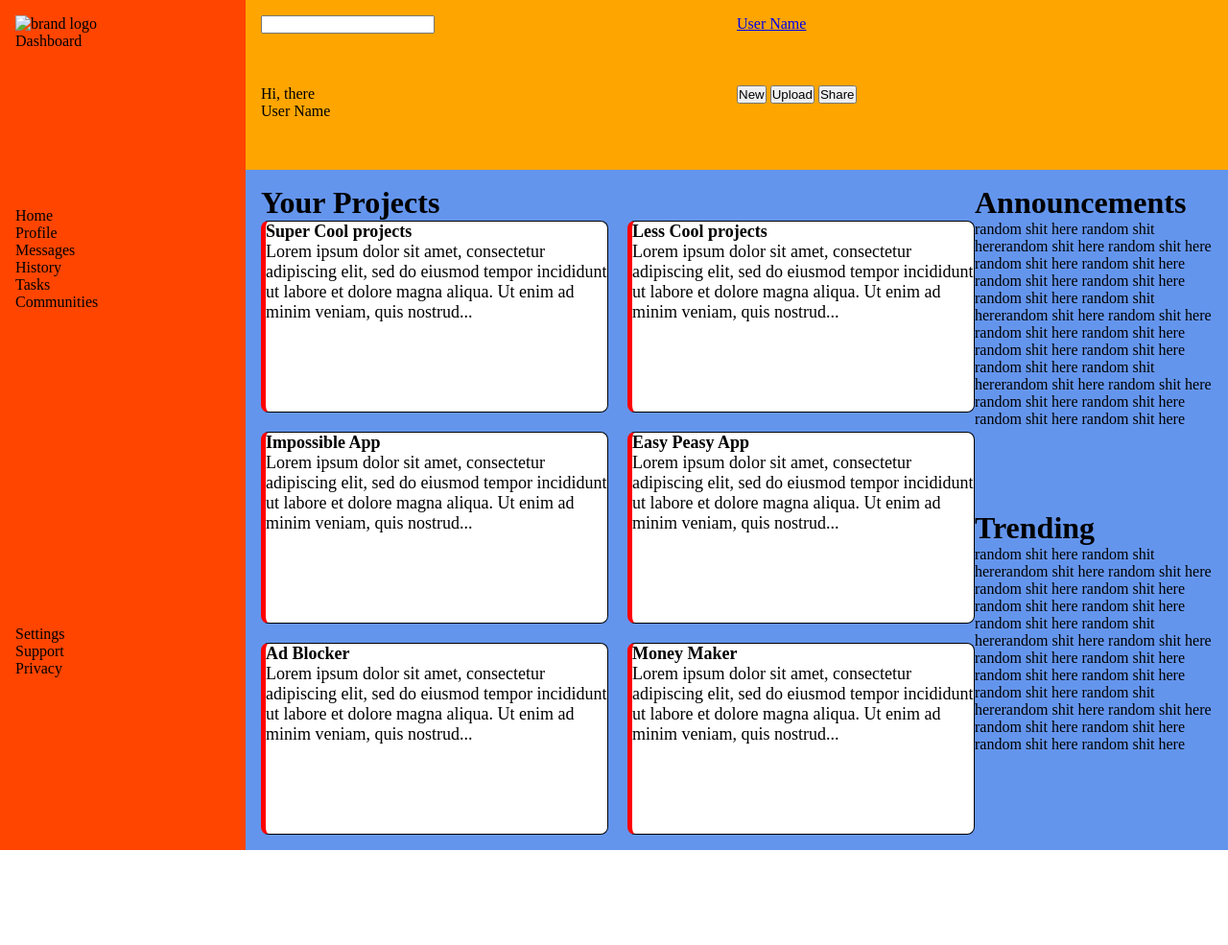
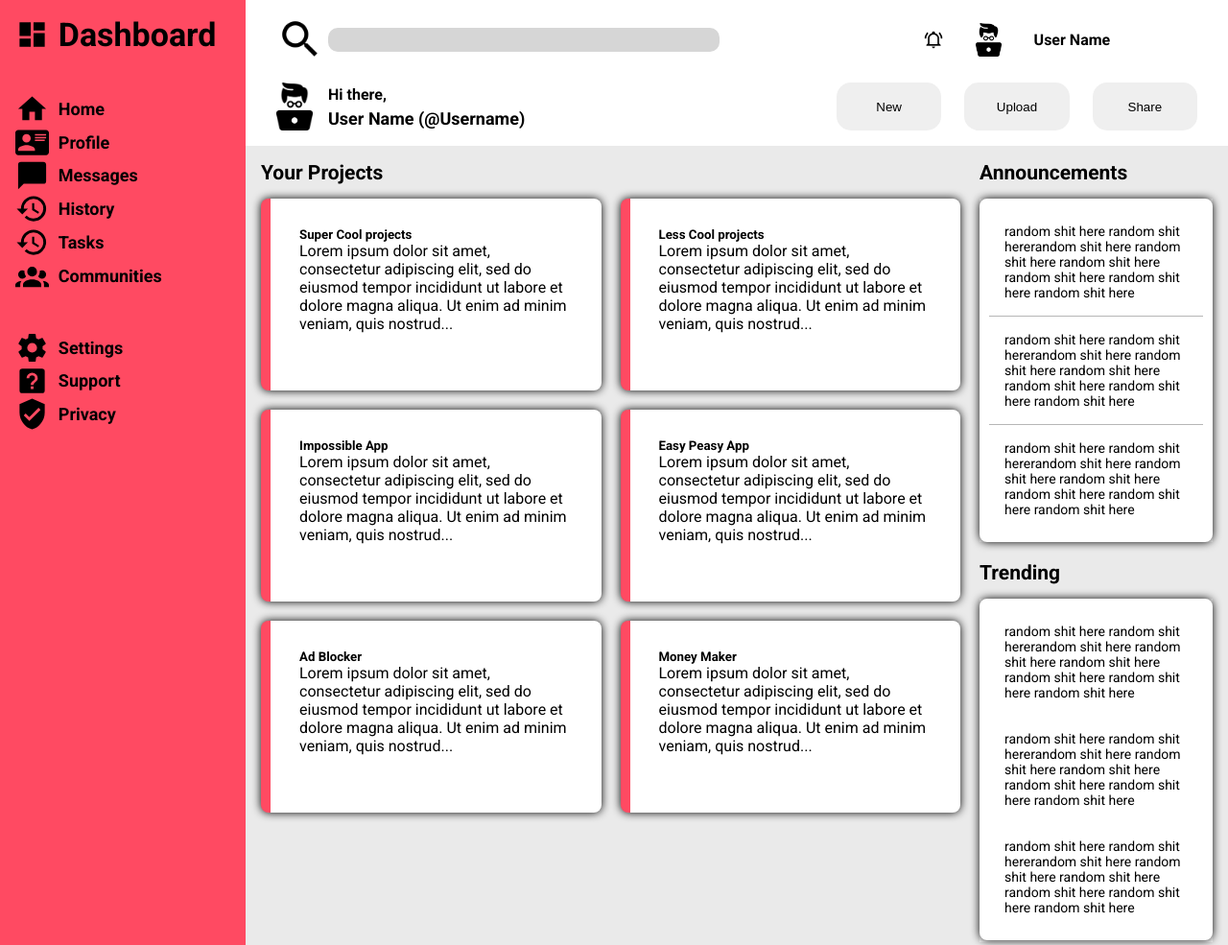
Before and after one commit to TelbXXn/Admin-Dashboard, a plain HTML site: page index.html in a window 1280 px wide. Shown: the top 985 px of the page at 96% size. Before the commit the page ends 886 px from the top, so only its background shows below. Drawn offline with Linux system fonts and the light colour scheme.

Commit message:
Finalized styling and added icon files

```diff
--- a/index.html
+++ b/index.html
@@ -10,14 +10,18 @@
     <div class="container">
       <div class="header">
         <div class="searchbar">
+          <img src="imgs/icons/magnify.png" alt="search button" height="50px">
           <input type="search" name="search" id="search">
         </div>
         <div class="user">
-          <a href="./user">User Name</a>
+          <img src="imgs/icons/bell-ring-outline.png" alt="notifications" height="20px">
+          <img src="imgs/icons/solid-icon-for-geek-vector.jpg" alt="account icon" height="35px">
+          <a href=#>User Name</a>
         </div>
         <div class="greeting">
-          <p>Hi, there</p>
-          <p>User Name</p>
+          <img src="imgs/icons/solid-icon-for-geek-vector.jpg" alt="account icon" height="50px">
+          <p class="hi">Hi there,</p>
+          <p class="name">User Name (@Username)</p>
         </div>
         <div class="buttons">
           <button>New</button>
@@ -29,70 +33,73 @@
 
       <div class="sidebar">
         <div class="logo">
-          <img src="image" alt="brand logo">
-          <p>Dashboard</p>
+          <a><img src="imgs/icons/view-dashboard.svg" alt="brand logo">Dashboard</a>
         </div>
         <div class="menu-1">
           <ul>
-            <li>Home</li>
-            <li>Profile</li>
-            <li>Messages</li>
-            <li>History</li>
-            <li>Tasks</li>
-            <li>Communities</li>
+            <li><img src="imgs/icons/home.svg" alt="home button">Home</li>
+            <li><img src="imgs/icons/card-account-details.svg" alt="profile button">Profile</li>
+            <li><img src="imgs/icons/message.svg" alt="profile button">Messages</li>
+            <li><img src="imgs/icons/history.svg" alt="profile button">History</li>
+            <li><img src="imgs/icons/history.svg" alt="tasks">Tasks</li>
+            <li><img src="imgs/icons/account-group.svg" alt="communities">Communities</li>
           </ul>
         </div>
         <div class="menu-2">
           <ul>
-            <li>Settings</li>
-            <li>Support</li>
-            <li>Privacy</li>
+            <li><img src="imgs/icons/cog.svg" alt="settings">Settings</li>
+            <li><img src="imgs/icons/help-box.svg" alt="support">Support</li>
+            <li><img src="imgs/icons/shield-check.svg" alt="privacy">Privacy</li>
           </ul>
         </div>
       </div>
 
       <div class="dashbody">
         <div class="projects">
-          <h1>Your Projects</h1>
+          <h2>Your Projects</h2>
           <div class="card-deck">
             <div class="card">
-              <h4>Super Cool projects</h4>
+              <h5>Super Cool projects</h4>
               <p>Lorem ipsum dolor sit amet, consectetur adipiscing elit, sed do eiusmod tempor incididunt ut labore et dolore magna aliqua. Ut enim ad minim veniam, quis nostrud...</p>
             </div>
             <div class="card">
-              <h4>Less Cool projects</h4>
+              <h5>Less Cool projects</h4>
               <p>Lorem ipsum dolor sit amet, consectetur adipiscing elit, sed do eiusmod tempor incididunt ut labore et dolore magna aliqua. Ut enim ad minim veniam, quis nostrud...</p>
             </div>
             <div class="card">
-              <h4>Impossible App</h4>
+              <h5>Impossible App</h4>
               <p>Lorem ipsum dolor sit amet, consectetur adipiscing elit, sed do eiusmod tempor incididunt ut labore et dolore magna aliqua. Ut enim ad minim veniam, quis nostrud...</p>
             </div>
             <div class="card">
-              <h4>Easy Peasy App</h4>
+              <h5>Easy Peasy App</h4>
               <p>Lorem ipsum dolor sit amet, consectetur adipiscing elit, sed do eiusmod tempor incididunt ut labore et dolore magna aliqua. Ut enim ad minim veniam, quis nostrud...</p>
             </div>
             <div class="card">
-              <h4>Ad Blocker</h4>
+              <h5>Ad Blocker</h4>
               <p>Lorem ipsum dolor sit amet, consectetur adipiscing elit, sed do eiusmod tempor incididunt ut labore et dolore magna aliqua. Ut enim ad minim veniam, quis nostrud...</p>
             </div>
             <div class="card">
-              <h4>Money Maker</h4>
+              <h5>Money Maker</h4>
               <p>Lorem ipsum dolor sit amet, consectetur adipiscing elit, sed do eiusmod tempor incididunt ut labore et dolore magna aliqua. Ut enim ad minim veniam, quis nostrud...</p>
             </div>
         </div>
         </div>
 
           <div class="announcements">
-            <h1>Announcements</h1>
-              <p>random shit here random shit hererandom shit here random shit here random shit here random shit here random shit here random shit here </p>
-              <p>random shit here random shit hererandom shit here random shit here random shit here random shit here random shit here random shit here </p>
-              <p>random shit here random shit hererandom shit here random shit here random shit here random shit here random shit here random shit here </p>
+            <h2>Announcements</h2>
+              <ul>
+                <li>random shit here random shit hererandom shit here random shit here random shit here random shit here random shit here random shit here </li>
+                <li>random shit here random shit hererandom shit here random shit here random shit here random shit here random shit here random shit here </li>
+                <li>random shit here random shit hererandom shit here random shit here random shit here random shit here random shit here random shit here </li>
+              </ul>
           </div>
           <div class="trending">
-            <h1>Trending</h1>
-              <p>random shit here random shit hererandom shit here random shit here random shit here random shit here random shit here random shit here </p>
-              <p>random shit here random shit hererandom shit here random shit here random shit here random shit here random shit here random shit here </p>
-              <p>random shit here random shit hererandom shit here random shit here random shit here random shit here random shit here random shit here </p>
+            <h2>Trending</h2>
+              <ul>
+                <li>random shit here random shit hererandom shit here random shit here random shit here random shit here random shit here random shit here </li>
+                <li>random shit here random shit hererandom shit here random shit here random shit here random shit here random shit here random shit here </li>
+                <li>random shit here random shit hererandom shit here random shit here random shit here random shit here random shit here random shit here </li>
+              </ul>
           </div>
     </div>
 
--- a/style.css
+++ b/style.css
@@ -8,6 +8,8 @@
 #161621
 
 */
+
+@import url('https://fonts.googleapis.com/css2?family=Roboto:ital,wght@0,100;0,300;0,400;0,500;0,700;0,900;1,100;1,300;1,400;1,500;1,700;1,900&display=swap');
 
 * {
   margin: 0;
@@ -25,53 +27,140 @@ ul {
   grid-template-rows: 1fr 4fr;
   grid-template-areas: "sidebar header"
   "sidebar main";
+  font-family: "Roboto";
+
+  height: 100vh;
 
 }
 
+img {
+  padding-right: 10px;
+}
 
-.header,
 .sidebar,
 .dashbody {
   padding: 1rem;
 }
 
 .header {
-  background-color: orange;
+  background-color: white;
+  gap: 20px;
+  box-shadow: 0 0 20px;
 
   grid-area: header;
 
   display: grid;
-  grid-template-columns: 1fr 1fr;
-  grid-template-rows: 1fr 1fr;
+  grid-template-columns: 6fr 4fr;
+  padding: 1rem 2rem;
+  font-weight: bold;
 
 }
 
-.sidebar {
-  background-color: orangered;
-  grid-area: sidebar;
+.greeting {
+  display: grid;
+  grid-template-columns: 24px 1fr;
+  column-gap: 30px;
+  align-items: center;
+}
+
+.greeting img {
+  grid-column: 1;
+  grid-row: 1 / 3;
+}
+
+.name {
+  font-size: large;
+}
+
+.user {
+  justify-self: center;
 
   display: grid;
+  grid-auto-flow: column;
+  gap: 24px;
+  align-items: center;
+
+}
+
+.user a:link {
+  text-decoration: none;
+  color: black;
+}
+
+.searchbar {
+  display: grid;
+  grid-template-columns: 24px 1fr;
+  column-gap: 30px;
+  align-items: center;
+}
+
+.searchbar input {
+  width: 80%;
+  height: 50%;
+  border-radius: 10px;
+  background-color: rgb(214, 214, 214);
+  border: none;
+}
+
+.buttons {
+  display: grid;
+  grid-template-columns: 1fr 1fr 1fr;
+  gap: 24px;
+}
+
+.buttons button{
+  border: none;
+  border-radius: 15px;
+  font-style: bold;
+}
+
+.sidebar {
+  background-color: #ff4a62;
+  grid-area: sidebar;
+  font-size: 18px;
+  font-weight: bold;
+  /* display: grid; */
   /* grid-template-rows: repeat(8, 1fr); */
+
 }
 
 
-.menu-1 {
-  grid-row: 2;
+
+.logo,
+.menu-1,
+.menu-2 {
+  padding-bottom: 40px;
 }
 
-.menu-2 {
-  grid-row: 4;
+.logo {
+  font-size: 34px;
+}
+
+
+.logo a,
+.menu-1 ul li,
+.menu-2 ul li {
+  display: grid;
+  grid-template-columns: 1fr 4fr;
+  align-items: center;
 }
 
 .dashbody {
-  background-color: cornflowerblue;
+  font-size: 14px;
+  background-color: rgb(234, 234, 234);
   grid-area: main;
 
   display: grid;
   grid-template-columns: 3fr 1fr;
   grid-template-rows: 1fr 1fr;
   grid-template-areas: "body ann"
-  "body trending"
+  "body trending";
+  gap: 20px;
+}
+
+h2 {
+  background-color: rgb(234, 234, 234);
+  padding-bottom: 15px;
 }
 
 .projects {
@@ -84,24 +173,45 @@ ul {
   display: grid;
   grid-template-columns: repeat(auto-fill, minmax(300px, 1fr));
   gap: 20px;
+  background-color: rgb(234, 234, 234);
 
 }
 
 .card {
   height: 200px;
-  font-size: 18px;
+  font-size: 16px;
   background-color: white;
   border-radius: 8px;
-  border: 1px solid black;
-  border-left-color: red;
-  border-left-width: 5px;
+  border-left: 10px solid #ff4a62;;
+  padding: 30px;
+  box-shadow: 0px 0px 10px;
 
 }
 
 .announcements {
   grid-area: ann;
+  background-color: white;
+
 }
+
+.announcements ul li:not(:first-child) {
+  border-top: 1px solid rgb(182, 182, 182);
+}
+
+.announcements ul li,
+.trending ul li {
+  padding: 16px;
+}
+
+.announcements ul,
+.trending ul {
+  box-shadow: 0px 0px 10px;
+  border-radius: 8px;
+  padding: 10px;
+}
+
 
 .trending {
   grid-area: trending;
+  background-color: white;
 }
```
Also changed, not shown: imgs/icons/account-group.svg (added), imgs/icons/bell-ring-outline.png (added), imgs/icons/bell-ring-outline.svg (added), imgs/icons/card-account-details.svg (added), imgs/icons/cog.svg (added), imgs/icons/help-box.svg (added), imgs/icons/history.svg (added), imgs/icons/home.svg (added), imgs/icons/magnify.png (added), imgs/icons/magnify.svg (added), imgs/icons/message.svg (added), imgs/icons/note-multiple.svg (added), imgs/icons/shield-check.svg (added), imgs/icons/solid-icon-for-geek-vector.jpg (added), 1 more files.
